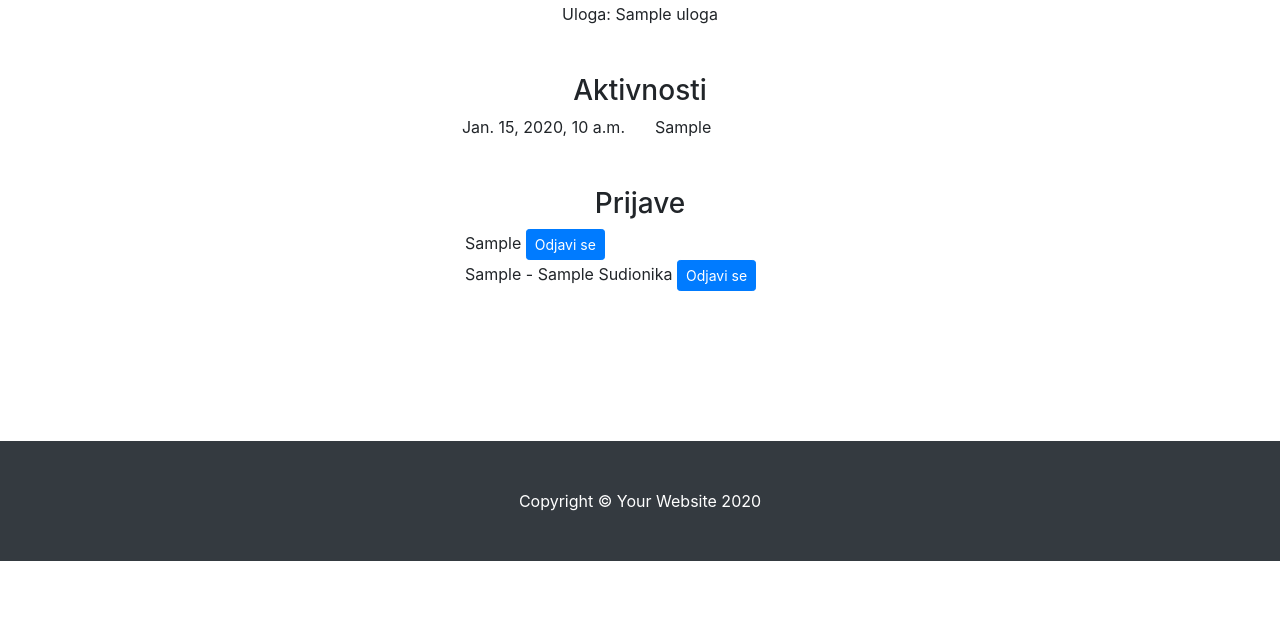
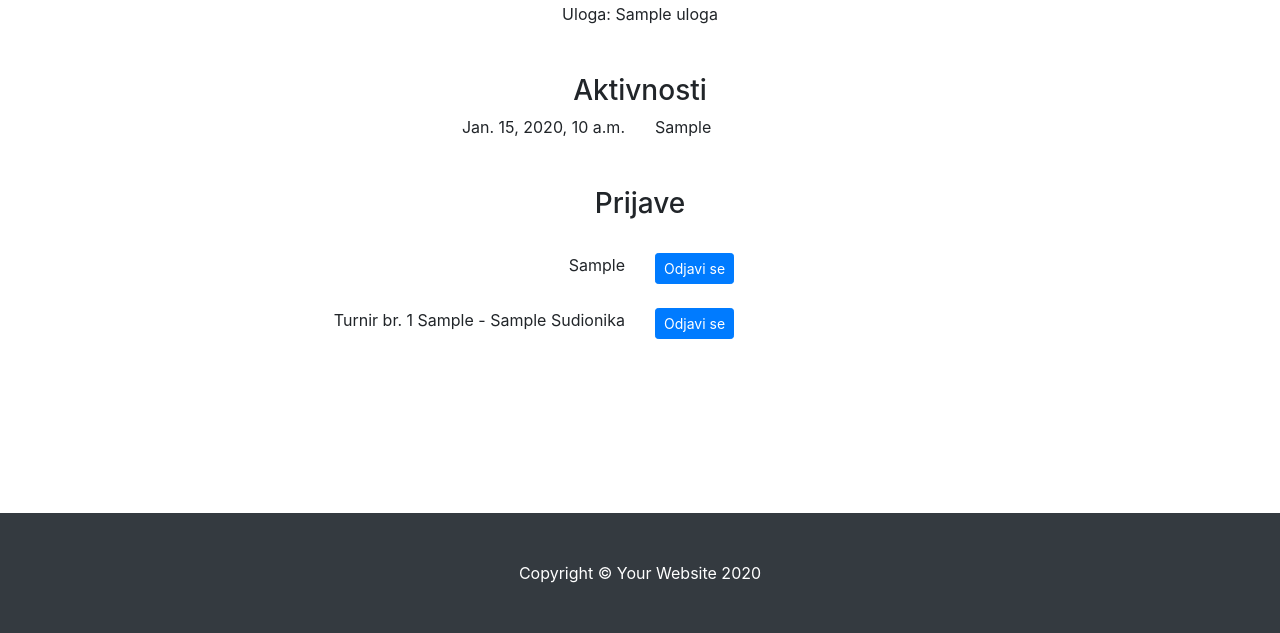
Before and after one commit to Ivan-Klabucar/Chess-Club-Webapp, a Django app: template IzvorniKod/templates/profil.html in a window 1280 px wide. Shown: the part 526-1159 px from the top of the page. Before the commit the page ends 1087 px from the top, so only its background shows below. Run offline with Django 3.2, Linux system fonts and the light colour scheme; tables that the repository leaves empty hold one stand-in row (values such as "Sample post"); the template is opened without the code that fills it: values that come from a table or form of the project are taken from there, most other values are stand-ins (such as "Sample title", 1, 10 or a date in 2020); some libraries are stand-ins or nearby versions.

Commit message:
Uređen profil

```diff
--- a/IzvorniKod/templates/profil.html
+++ b/IzvorniKod/templates/profil.html
@@ -43,12 +43,15 @@
                 <div class="col-lg-8 mx-auto text-center">
                     <br/>
                     <h3>Prijave</h3>
+                    <br/>
                 </div>
             </div>
             {% for prijava in prijaveTrening %}
                 <div class="row justify-content-center">
-                    <div class="col-lg-4">
+                    <div class="col-lg-4 text-right">
                         {{ prijava.trening.opisTreninga }}
+                    </div>
+                    <div class="col-lg-4 text-left">
                         <form method="post" style="display:inline-block;">
                             {% csrf_token %}
                             <button class="btn btn-primary btn-sm" type="submit" name ="odjavaTrening" value="{{ prijava.id }}"
@@ -58,13 +61,17 @@
                         </form>
                     </div>
                 </div>
+                <br/>
             {% endfor %}
          {% for prijava in prijaveTurnir %}
                 <div class="row justify-content-center">
-                    <div class="col-lg-4">
-                        {{ prijava.trening.formatTurnira }}
+                    <div class="col-lg-4 text-right">
+                        Turnir br. {{ prijava.turnir.id }}
+                        {{ prijava.turnir.formatTurnira }}
                         -
-                        {{ prijava.trening.brojSudionika }} Sudionika
+                        {{ prijava.turnir.brojSudionika }} Sudionika
+                    </div>
+                    <div class="col-lg-4 text-left">
                         <form method="post" style="display:inline-block;">
                             {% csrf_token %}
                             <button class="btn btn-primary btn-sm" type="submit" name ="odjavaTurnir" value="{{ prijava.id }}"
@@ -74,6 +81,7 @@
                         </form>
                     </div>
                 </div>
+             <br/>
             {% endfor %}
         </div>
     </section>
```
